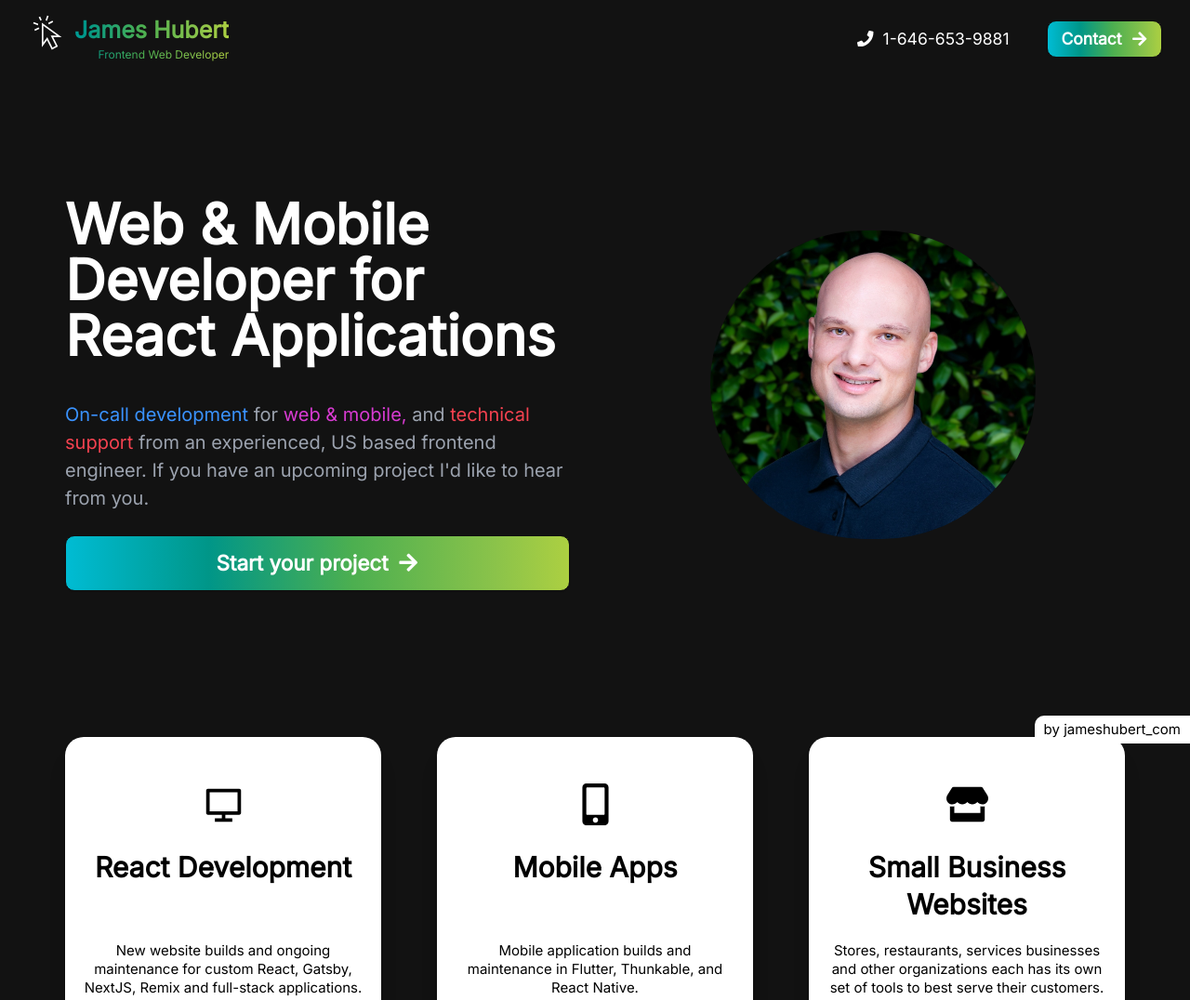
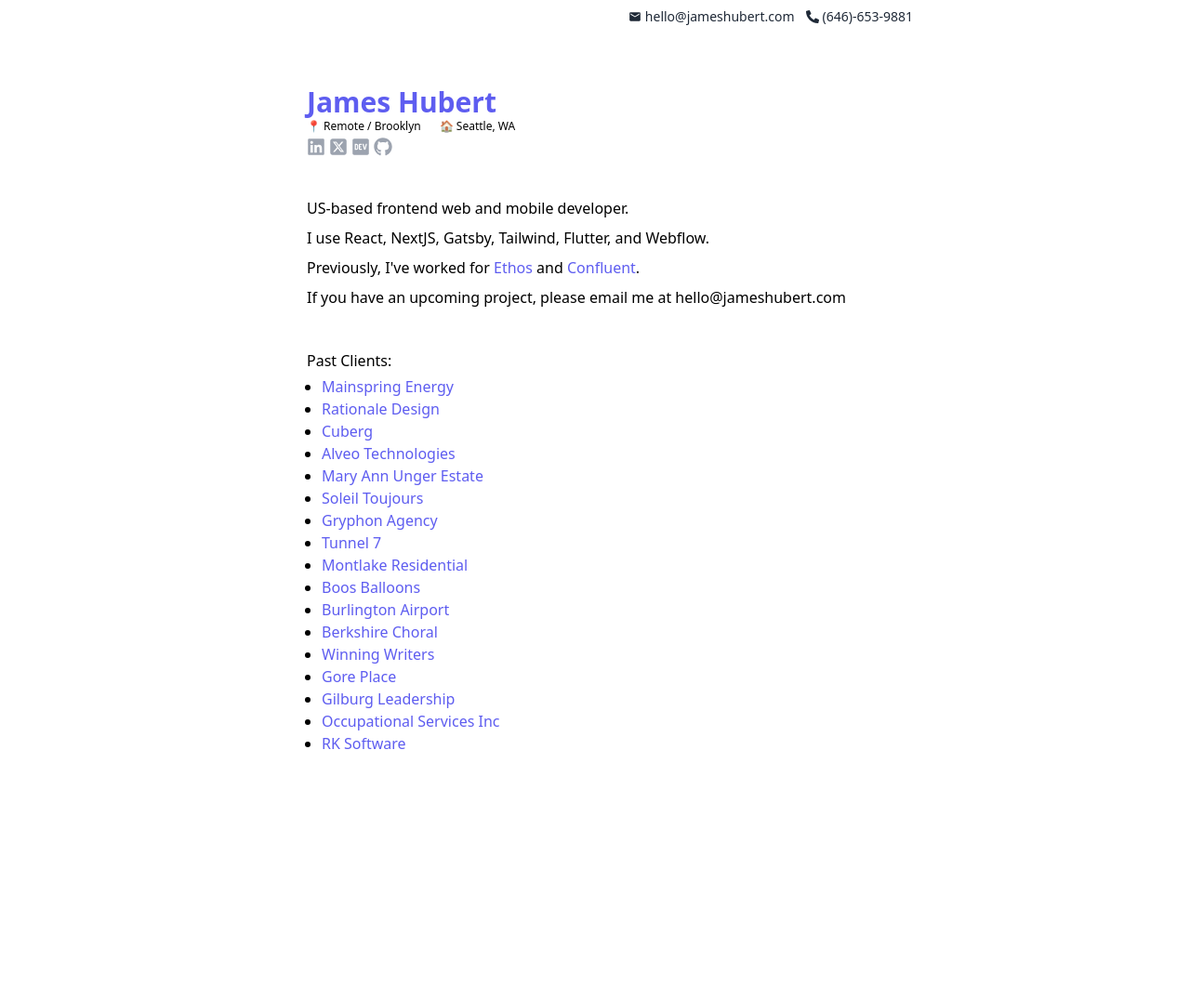
Before and after one commit to jwhubert91/jameshubert-dot-com, a Gatsby site: page / in a window 1280 px wide. Shown: the top 1076 px of the page at 93% size. After the commit the page ends 900 px from the top, so only its background shows below. Built offline with nearby package versions, Linux system fonts and the light colour scheme; Gatsby itself is replaced by a stand-in of ours.

Commit message:
new simple site

```diff
--- a/src/components/Link.tsx
+++ b/src/components/Link.tsx
@@ -1,24 +1,19 @@
-import React from "react"
-import { FaArrowRight } from "react-icons/fa"
+import React, { ReactElement } from "react"
 
-interface LinkProps {
+interface IconLinkProps {
+  href: string
+  icon: ReactElement
   className?: string
-  label: string
-  isArrowShown?: boolean
 }
 
-export const AnimatedLink = ({
+export const IconLink = ({
+  href = "",
+  icon,
   className = "",
-  label,
-  isArrowShown = true,
-}: LinkProps) => {
+}: IconLinkProps) => {
   return (
-    <a
-      href="#contact"
-      className={`btn btn-animated hover:border hover:border-white ${className}`}
-    >
-      {label}
-      {isArrowShown && <FaArrowRight />}
+    <a href={href} target="_blank" className={`link-secondary ${className}`}>
+      {icon}
     </a>
   )
 }
--- a/src/pages/index.tsx
+++ b/src/pages/index.tsx
@@ -3,54 +3,169 @@ import * as React from "react"
 // gatsby packages
 import type { HeadFC, PageProps } from "gatsby"
 
+// other packages
+import { FaLinkedin, FaDev, FaGithub, FaPhoneAlt } from "react-icons/fa"
+import { FaSquareXTwitter } from "react-icons/fa6"
+import { MdEmail } from "react-icons/md"
+
 // components
-import Navbar from "../components/Navbar"
-import StickyTwitterLink from "../components/StickyTwitterLink"
-import ContactForm from "../components/ContactForm"
-import Services from "../components/Services"
-
-// assets
-import headshotImage from "../assets/images/headshot_plant.jpeg"
-import { AnimatedLink } from "../components/Link"
+import { IconLink } from "../components/Link"
 
 const IndexPage: React.FC<PageProps> = () => {
   return (
-    <main className="flex flex-col w-full min-h-screen m-0 p-0">
-      {/* navbar */}
-      <Navbar className="flex" />
-      {/* hero */}
-      <div className="container min-h-[85vh] 2xl:min-h-[60vh] grid grid-cols-1 md:grid-cols-2 gap-11">
-        <div className="flex flex-col max-w-[450px] mx-auto sm:max-w-none justify-center">
-          <h1 className="text-3xl md:text-5xl md:font-semibold mb-8">
-            Web & Mobile Developer for React Applications
-          </h1>
-          <h4 className="text-gray-400 mb-5">
-            <span className="text-primary">On-call development</span> for{" "}
-            <span className="text-accent">web & mobile,</span> and{" "}
-            <span className="text-warning">technical support</span> from an
-            experienced, US based frontend engineer. If you have an upcoming
-            project I'd like to hear from you.
-          </h4>
-          <AnimatedLink label="Start your project" className="text-lg" />
+    <main className="flex flex-col w-full min-h-screen m-0 p-0 font-sans pb-11">
+      <nav className="flex justify-center sm:justify-end pr-2 pt-2 max-w-[700px] mx-auto w-full pb-6">
+        <a
+          className="text-gray-800 flex items-center gap-x-1 text-sm mr-3 hover:no-underline"
+          href="mailto:hello@jameshubert.com"
+        >
+          <MdEmail />
+          hello@jameshubert.com
+        </a>
+        <a
+          className="text-gray-800 flex items-center gap-x-1 text-sm hover:no-underline"
+          href="tel:1-646-653-9881"
+        >
+          <FaPhoneAlt />
+          {`(646)-653-9881`}
+        </a>
+      </nav>
+      <div className="container max-w-[700px] pb-11">
+        <h1 className="text-3xl font-semibold mt-10">
+          <a href="https://linkedin.com/in/jameswhubert">James Hubert</a>
+        </h1>
+        <div className="flex gap-x-5 text-xs mb-1">
+          <span>📍 Remote / Brooklyn</span>
+          <span>🏠 Seattle, WA</span>
         </div>
-        <div className="flex mt-5 md:mt-0 items-center justify-center order-first md:order-last">
-          <div className="w-full max-w-[250px] md:max-w-[350px] aspect-square relative">
-            <img src={headshotImage} className="absolute rounded-full" />
-          </div>
+        <div className="flex text-gray-400 text-xl gap-x-1 mb-10">
+          <IconLink
+            href="https://linkedin.com/in/jameswhubert"
+            icon={<FaLinkedin />}
+          />
+          <IconLink
+            href="https://x.com/jameshubert_com"
+            icon={<FaSquareXTwitter />}
+          />
+          <IconLink href="https://dev.to/jwhubert91" icon={<FaDev />} />
+          <IconLink href="https://github.com/jwhubert91" icon={<FaGithub />} />
         </div>
+        <article className="leading-loose mb-10">
+          <p>US-based frontend web and mobile developer.</p>
+          <p>I use React, NextJS, Gatsby, Tailwind, Flutter, and Webflow.</p>
+          <p>
+            Previously, I've worked for{" "}
+            <a
+              href="https://techcrunch.com/2021/07/21/ethos-picks-up-100m-at-a-2-7b-valuation-for-a-big-data-platform-to-improve-life-insurance-accessibility/"
+              target="_blank"
+            >
+              Ethos
+            </a>{" "}
+            and{" "}
+            <a
+              href="https://www.forbes.com/sites/alexkonrad/2021/06/24/confluent-shares-jump-25-in-ipo-making-co-founders-new-cloud-computing-billionaires/"
+              target="_blank"
+            >
+              Confluent
+            </a>
+            .
+          </p>
+          <p>
+            If you have an upcoming project, please email me at
+            hello@jameshubert.com
+          </p>
+        </article>
+        <article>
+          <p className="mb-1">Past Clients:</p>
+          <ul className="pl-4">
+            <li>
+              <a href="https://mainspringenergy.com" target="_blank">
+                Mainspring Energy
+              </a>
+            </li>
+            <li>
+              <a href="https://rationale-design.com" target="_blank">
+                Rationale Design
+              </a>
+            </li>
+            <li>
+              <a href="https://cuberg.net" target="_blank">
+                Cuberg
+              </a>
+            </li>
+            <li>
+              <a href="https://alveotechnologies.com" target="_blank">
+                Alveo Technologies
+              </a>
+            </li>
+            <li>
+              <a href="https://www.maryannunger.com/" target="_blank">
+                Mary Ann Unger Estate
+              </a>
+            </li>
+            <li>
+              <a href="https://www.soleiltoujours.com/" target="_blank">
+                Soleil Toujours
+              </a>
+            </li>
+            <li>
+              <a href="https://www.gryphon-agency.com/" target="_blank">
+                Gryphon Agency
+              </a>
+            </li>
+            <li>
+              <a href="https://tunnel7.com" target="_blank">
+                Tunnel 7
+              </a>
+            </li>
+            <li>
+              <a href="https://montlakere.com" target="_blank">
+                Montlake Residential
+              </a>
+            </li>
+            <li>
+              <a href="https://boosballoons.com" target="_blank">
+                Boos Balloons
+              </a>
+            </li>
+            <li>
+              <a href="https://www.btv.aero/" target="_blank">
+                Burlington Airport
+              </a>
+            </li>
+            <li>
+              <a href="https://www.berkshirechoral.org/" target="_blank">
+                Berkshire Choral
+              </a>
+            </li>
+            <li>
+              <a href="https://winningwriters.com/" target="_blank">
+                Winning Writers
+              </a>
+            </li>
+            <li>
+              <a href="https://goreplace.org/" target="_blank">
+                Gore Place
+              </a>
+            </li>
+            <li>
+              <a href="https://gilburgleadership.com/" target="_blank">
+                Gilburg Leadership
+              </a>
+            </li>
+            <li>
+              <a href="https://occserv.com/" target="_blank">
+                Occupational Services Inc
+              </a>
+            </li>
+            <li>
+              <a href="https://rknewyorkwebdesign.com/" target="_blank">
+                RK Software
+              </a>
+            </li>
+          </ul>
+        </article>
       </div>
-      {/* services */}
-      <Services />
-      {/* testimonials */}
-      {/* technologies used */}
-      {/* about */}
-      {/* portfolio */}
-      {/* contact */}
-      <div className="bg-primary min-h-[400px] flex-1" id="contact">
-        <ContactForm />
-      </div>
-      {/* texture footer */}
-      <StickyTwitterLink />
     </main>
   )
 }
--- a/src/styles/global.css
+++ b/src/styles/global.css
@@ -10,110 +10,30 @@
   }
 }
 
-.animated-text {
-  background: linear-gradient(
-    to right,
-    #f44336,
-    #e91e63,
-    #9c27b0,
-    #673ab7,
-    #3f51b5,
-    #2196f3,
-    #03a9f4,
-    #00bcd4,
-    #009688,
-    #4caf50,
-    #8bc34a,
-    #cddc39,
-    #ffc107,
-    #ff9800,
-    #ff5722
-  );
-  -webkit-background-clip: text;
-  -webkit-text-fill-color: transparent;
-  background-size: 400% 400%;
-  animation: animate-text 30s ease infinite;
-}
-
-@keyframes animate-text {
-  0% {
-    background-position: 0% 50%;
-  }
-  50% {
-    background-position: 100% 50%;
-  }
-  100% {
-    background-position: 0% 50%;
-  }
-}
-
-.btn-animated {
-  background: linear-gradient(
-    to right,
-    #f44336,
-    #e91e63,
-    #9c27b0,
-    #673ab7,
-    #3f51b5,
-    #2196f3,
-    #03a9f4,
-    #00bcd4,
-    #009688,
-    #4caf50,
-    #8bc34a,
-    #cddc39,
-    #ffc107,
-    #ff9800,
-    #ff5722
-  );
-  background-size: 400% 400%;
-  animation: animate-background 30s ease infinite;
-}
-
-.btn-animated:hover {
-  background: black !important;
-}
-
-@keyframes animate-background {
-  0% {
-    background-position: 0% 50%;
-  }
-  50% {
-    background-position: 100% 50%;
-  }
-  100% {
-    background-position: 0% 50%;
-  }
-}
-
 .container {
-  @apply w-full max-w-[1200px] mx-auto p-4 md:p-6;
+  @apply w-full mx-auto px-10;
 }
 
 .container--full-width {
   @apply w-full mx-auto p-5;
 }
 
-.circle-container {
-  position: relative;
-  width: 200px;
-  height: 200px;
-  border-radius: 50%;
-  animation: rotate 30s linear infinite;
+a {
+  @apply text-[#5E5DF0];
 }
 
-.circle-item {
-  position: absolute;
-  width: 50px;
-  height: 50px;
-  border-radius: 50%;
+a:hover {
+  @apply underline;
 }
 
-@keyframes rotate {
-  from {
-    transform: rotate(0deg);
-  }
-  to {
-    transform: rotate(360deg);
-  }
+a.link-secondary {
+  @apply text-gray-400;
 }
+
+a.link-secondary:hover {
+  @apply no-underline;
+}
+
+ul > li {
+  @apply list-disc;
+}
--- a/tailwind.config.js
+++ b/tailwind.config.js
@@ -10,47 +10,15 @@ module.exports = {
     extend: {
       fontSize: {
         xxs: "0.6em",
-        base: ["20px", "32px"],
+        base: ["16px", "24px"],
       },
-      fontFamily: {
-        sans: ['"Inter"', ...defaultTheme.fontFamily.sans],
-        "homemade-apple": ["Homemade Apple", ...defaultTheme.fontFamily.sans],
+      colors: {
+        primary: "#5E5DF0",
       },
     },
   },
   daisyui: {
-    themes: [
-      "remix",
-      {
-        mayanRevival: {
-          primary: "#00A388", // Jade Green (Primary)
-          secondary: "#4CA9FF", // Turquoise Blue (Secondary)
-          accent: "#E27D5E", // Terracotta
-          info: "#CC772C", // Ochre Yellow
-          warning: "#DC143C", // Crimson Red
-          "base-100": "#000000", // Black (Background)
-          "base-content": "#FFFFFF", // White (Text)
-          gray: "#DDD",
-          "light-gray": "#F4F4F4",
-          charcoal: "#333333",
-        },
-      },
-      {
-        remix: {
-          primary: "#3992FF",
-          primaryAccent: "#1C6DF4",
-          secondary: "#6AD868",
-          accent: "#D83BD2",
-          info: "#FECC1A",
-          warning: "#F44250",
-          "base-100": "#121212",
-          "base-content": "#FFF",
-          gray: "#DDD",
-          "light-gray": "#F4F4F4",
-          charcoal: "#333",
-        },
-      },
-    ],
+    themes: [],
   },
   plugins: [require("daisyui")],
 }
```
